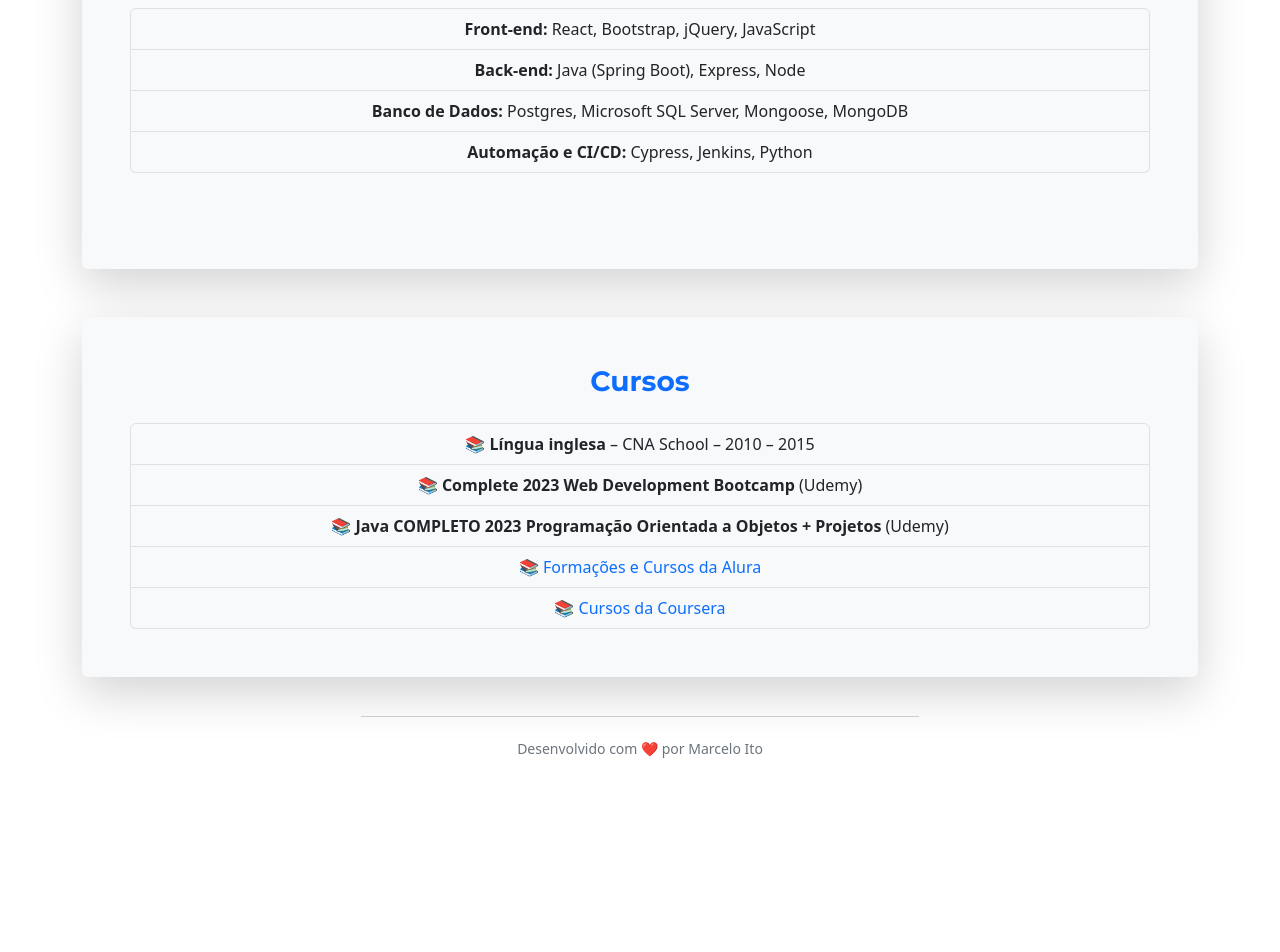
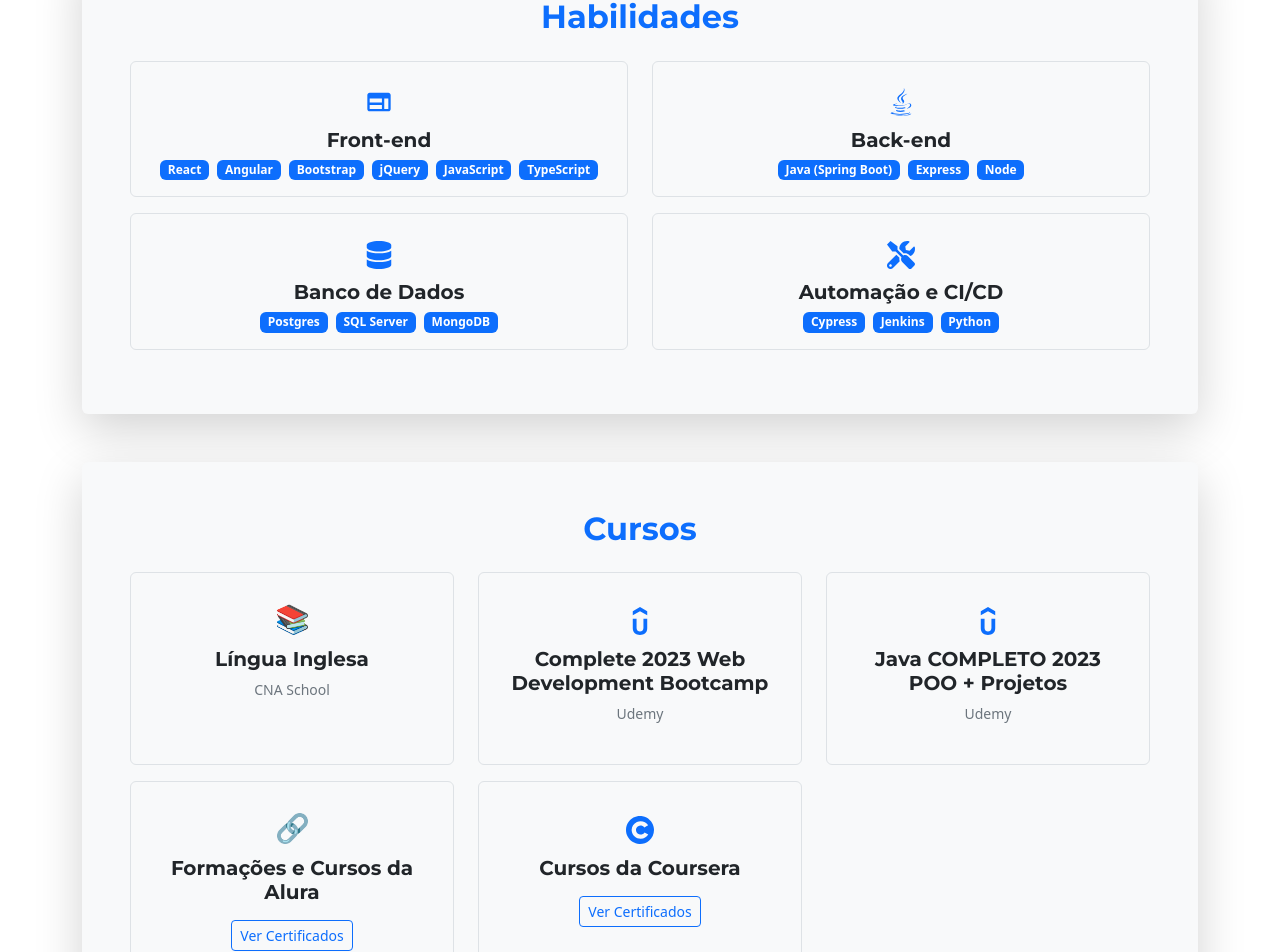
Before and after one commit to GremlinX/gremlinx.github.io, a React (Create React App) app: page /about in a window 1280 px wide. Shown: the part 696-1648 px from the top of the page. Before the commit the page ends 1479 px from the top, so only its background shows below. Built offline with nearby package versions, Linux system fonts and the light colour scheme.

Commit message:
Update: About section

```diff
--- a/src/components/About.js
+++ b/src/components/About.js
@@ -1,43 +1,37 @@
 import React from "react";
+import { FaJava, FaDatabase, FaTools } from "react-icons/fa";
+import { MdOutlineWeb } from "react-icons/md";
+import { SiCoursera, SiUdemy } from "react-icons/si";
 import { motion, AnimatePresence } from "framer-motion";
+import "bootstrap/dist/css/bootstrap.min.css";
 import { useTheme } from "./context/ThemeContext";
-import "bootstrap/dist/css/bootstrap.min.css";
 
 export const About = () => {
   const { theme } = useTheme();
-
   const bgClass =
-    theme === "dark" ? "bg-dark text-white" : "bg-light text-dark shadow-lg";
-  const cardBg =
-    theme === "dark" ? "bg-transparent text-white" : "bg-light text-dark";
+    theme === "dark" ? "bg-dark text-light" : "bg-light text-dark shadow-lg";
+  const textClass = theme === "dark" ? "text-light" : "text-primary";
   const textStyle = theme === "dark" ? "text-light" : "bg-light text-muted";
 
   return (
     <AnimatePresence mode="wait">
       <motion.div
         key={theme}
+        className="container py-5"
         initial={{ opacity: 0, y: 30 }}
         animate={{ opacity: 1, y: 0 }}
         exit={{ opacity: 0, y: -30 }}
         transition={{ duration: 0.5 }}
-        className={`container text-center mt-5`}
       >
-        <div className={`container mt-5 p-5 rounded ${bgClass}`}>
-          <h2
-            className={`text-center ${
-              theme === "dark" ? "text-white" : "text-primary"
-            } fw-bold mb-4`}
-          >
-            Sobre Mim
-          </h2>
+        <div className={`container my-5 p-5 ${bgClass} rounded`}>
+          <h2 className={`text-center ${textClass} fw-bold mb-4`}>Sobre Mim</h2>
           <p
             className={`${textStyle} fs-5 text-lg-start text-md-center text-sm-center`}
           >
             Formado em <b>Análise e Desenvolvimento de Sistemas</b>, tenho
-            experiência comprovada em
-            <b>React</b>, <b>Spring Boot</b>, <b>SQL</b> e <b>Cypress</b>,
-            sempre aprimorando minhas habilidades e explorando novas tecnologias
-            e áreas da TI.
+            experiência comprovada em <b>React</b>, <b>Spring Boot</b>,{" "}
+            <b>SQL</b> e <b>Cypress</b>, sempre aprimorando minhas habilidades e
+            explorando novas tecnologias das áreas da TI.
           </p>
           <p
             className={`${textStyle} fs-5 text-lg-start text-md-center text-sm-center`}
@@ -49,91 +43,158 @@
           <p
             className={`${textStyle} fs-5 text-lg-start text-md-center text-sm-center`}
           >
-            Tenho experiência com metodologias ágeis, colaborando de forma
-            eficiente em equipes multidisciplinares. Além disso, possuo vivência
-            em gestão de pessoas, facilitando a comunicação e o alinhamento de
-            objetivos nos times.
+            Tenho experiência com <b>metodologias ágeis</b>, colaborando de
+            forma eficiente em equipes multidisciplinares. Além disso, possuo
+            vivência em gestão de pessoas, facilitando a comunicação e o
+            alinhamento de objetivos nos times.
           </p>
         </div>
 
-        <div className={`container mt-5 p-5 rounded ${bgClass}`}>
-          <div className="row mb-5">
-            <div className="col">
-              <h3
-                className={`text-center ${
-                  theme === "dark" ? "text-white" : "text-primary"
-                } fw-bold mb-4`}
-              >
-                Habilidades
-              </h3>
-              <ul className="list-group">
-                <li className={`list-group-item ${cardBg}`}>
-                  <b>Front-end:</b> React, Bootstrap, jQuery, JavaScript
-                </li>
-                <li className={`list-group-item ${cardBg}`}>
-                  <b>Back-end:</b> Java (Spring Boot), Express, Node
-                </li>
-                <li className={`list-group-item ${cardBg}`}>
-                  <b>Banco de Dados:</b> Postgres, Microsoft SQL Server,
-                  Mongoose, MongoDB
-                </li>
-                <li className={`list-group-item ${cardBg}`}>
-                  <b>Automação e CI/CD:</b> Cypress, Jenkins, Python
-                </li>
-              </ul>
+        {/* Habilidades */}
+        <div className={`container my-5 p-5 ${bgClass} rounded`}>
+          <div className="card-body">
+            <h2 className={`text-center ${textClass} fw-bold mb-4`}>
+              Habilidades
+            </h2>
+            <div className="row">
+              <SkillCard
+                icon={<MdOutlineWeb />}
+                title="Front-end"
+                skills={[
+                  "React",
+                  "Angular",
+                  "Bootstrap",
+                  "jQuery",
+                  "JavaScript",
+                  "TypeScript"
+                ]}
+                theme={theme}
+              />
+              <SkillCard
+                icon={<FaJava />}
+                title="Back-end"
+                skills={["Java (Spring Boot)", "Express", "Node"]}
+                theme={theme}
+              />
+              <SkillCard
+                icon={<FaDatabase />}
+                title="Banco de Dados"
+                skills={["Postgres", "SQL Server", "MongoDB"]}
+                theme={theme}
+              />
+              <SkillCard
+                icon={<FaTools />}
+                title="Automação e CI/CD"
+                skills={["Cypress", "Jenkins", "Python"]}
+                theme={theme}
+              />
             </div>
           </div>
         </div>
 
-        <div className={`container mt-5 p-5 rounded ${bgClass}`}>
-          <div className="col">
-            <h3
-              className={`text-center ${
-                theme === "dark" ? "text-white" : "text-primary"
-              } fw-bold mb-4`}
-            >
-              Cursos
-            </h3>
-            <ul className="list-group">
-              <li className={`list-group-item ${cardBg}`}>
-                📚 <b>Língua inglesa</b> – CNA School – 2010 – 2015
-              </li>
-              <li className={`list-group-item ${cardBg}`}>
-                📚 <b>Complete 2023 Web Development Bootcamp</b> (Udemy)
-              </li>
-              <li className={`list-group-item ${cardBg}`}>
-                📚{" "}
-                <b>
-                  Java COMPLETO 2023 Programação Orientada a Objetos + Projetos
-                </b>{" "}
-                (Udemy)
-              </li>
-              <li className={`list-group-item ${cardBg}`}>
-                📚{" "}
-                <a
-                  href="https://cursos.alura.com.br/user/marcelo-ito0/fullCertificate/8e3b53f7a62055f39bca27c90fcdc02b"
-                  rel="noreferrer"
-                  target="_blank"
-                  className="text-decoration-none"
-                >
-                  Formações e Cursos da Alura
-                </a>
-              </li>
-              <li className={`list-group-item ${cardBg}`}>
-                📚{" "}
-                <a
-                  href="https://www.coursera.org/user/168f45137fee0359d5fb2c747d744b87"
-                  rel="noreferrer"
-                  target="_blank"
-                  className="text-decoration-none"
-                >
-                  Cursos da Coursera
-                </a>
-              </li>
-            </ul>
+        {/* Cursos */}
+        <motion.div
+          className={`container my-5 p-5 ${bgClass} rounded`}
+          initial={{ opacity: 0, y: 30 }}
+          animate={{ opacity: 1, y: 0 }}
+          exit={{ opacity: 0, y: -30 }}
+          transition={{ duration: 0.5 }}
+        >
+          <h2 className={`text-center ${textClass} fw-bold mb-4`}>Cursos</h2>
+          <div className="row">
+            <CourseCard
+              icon="📚"
+              title="Língua Inglesa"
+              details="CNA School"
+              theme={theme}
+            />
+            <CourseCard
+              icon=<SiUdemy />
+              title="Complete 2023 Web Development Bootcamp"
+              details="Udemy"
+              theme={theme}
+            />
+            <CourseCard
+              icon=<SiUdemy />
+              title="Java COMPLETO 2023 POO + Projetos"
+              details="Udemy"
+              theme={theme}
+            />
+            <CourseCard
+              icon="🔗"
+              title="Formações e Cursos da Alura"
+              link="https://cursos.alura.com.br/user/marcelo-ito0/fullCertificate/8e3b53f7a62055f39bca27c90fcdc02b"
+              theme={theme}
+            />
+            <CourseCard
+              icon=<SiCoursera />
+              title="Cursos da Coursera"
+              link="https://www.coursera.org/user/168f45137fee0359d5fb2c747d744b87"
+              theme={theme}
+            />
           </div>
-        </div>
+        </motion.div>
       </motion.div>
     </AnimatePresence>
   );
 };
+
+function SkillCard({ icon, title, skills, theme }) {
+  const badgeTheme =
+    theme === "dark" ? "badge text-bg-light" : "badge text-bg-primary";
+  const textClass = theme === "dark" ? "text-light" : "text-primary";
+
+  return (
+    <motion.div
+      className="col-md-6 mb-3"
+      initial={{ opacity: 0, y: 30 }}
+      animate={{ opacity: 1, y: 0 }}
+      exit={{ opacity: 0, y: -30 }}
+      transition={{ duration: 0.5 }}
+    >
+      <div className={`h-100 text-center p-3 rounded border`}>
+        <div className={`fs-3 mb-2 ${textClass}`}>{icon}</div>
+        <h5 className="fw-bold">{title}</h5>
+        <div className="d-flex flex-wrap justify-content-center gap-2 mt-2">
+          {skills.map((skill, index) => (
+            <span key={index} className={`${badgeTheme}`}>
+              {skill}
+            </span>
+          ))}
+        </div>
+      </div>
+    </motion.div>
+  );
+}
+
+function CourseCard({ icon, title, details, link, theme }) {
+  const bgClass =
+    theme === "dark" ? "bg-dark text-light" : "bg-light text-dark";
+  const textClass = theme === "dark" ? "text-light" : "text-primary";
+
+  return (
+    <motion.div
+      className="col-md-6 col-lg-4 mb-3"
+      initial={{ opacity: 0, y: 30 }}
+      animate={{ opacity: 1, y: 0 }}
+      exit={{ opacity: 0, y: -30 }}
+      transition={{ duration: 0.5 }}
+    >
+      <div className={`h-100 p-4 rounded border ${bgClass} text-center`}>
+        <div className={`fs-3 mb-2 ${textClass}`}>{icon}</div>
+        <h5 className="fw-bold">{title}</h5>
+        {details && <p className="text-secondary small">{details}</p>}
+        {link && (
+          <a
+            href={link}
+            target="_blank"
+            rel="noreferrer"
+            className="btn btn-outline-primary btn-sm mt-2"
+          >
+            Ver Certificados
+          </a>
+        )}
+      </div>
+    </motion.div>
+  );
+}
```
Also changed, not shown: src/components/Home.js (+21 -8 lines), legacy.txt (added).
